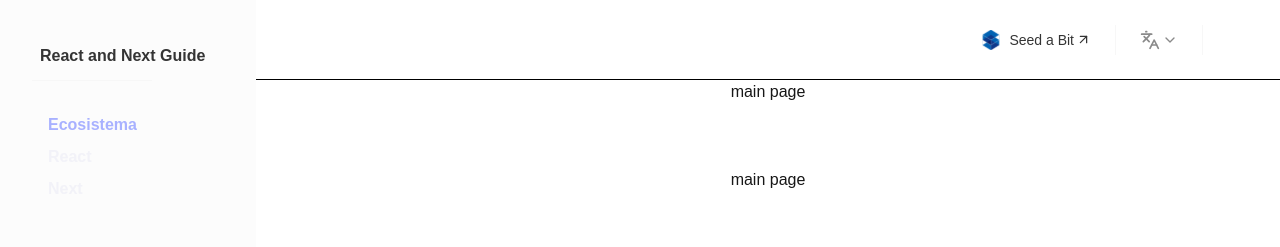
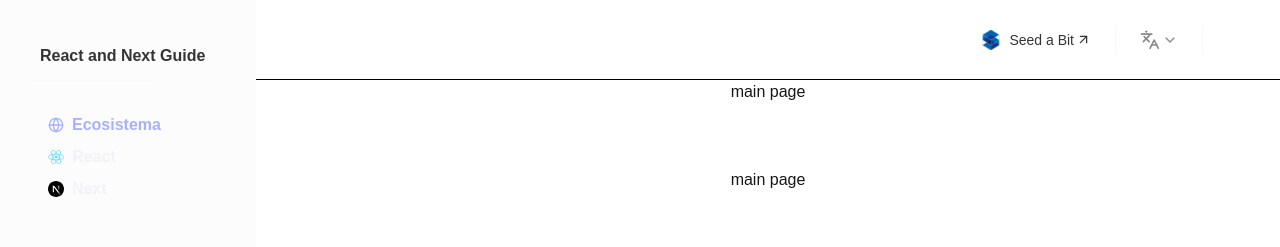
Before and after one commit to PepeuFBV/tech-guide, a Next.js app: page / in a window 1280 px wide. Shown: the top 247 px of the page. Built offline with nearby package versions, Linux system fonts and the light colour scheme.

Commit message:
feat(sidebar): added icons to sidebar

```diff
--- a/src/components/core/sidebar.tsx
+++ b/src/components/core/sidebar.tsx
@@ -3,6 +3,11 @@ import { Button } from '@/components/ui/button'
 import { SidebarButton } from '@/components/ui/sidebar-button'
 import { Divider } from '@/components/ui/divider'
 import Link from 'next/link'
+
+import { Ecosystem } from '@/components/ui/icons/ecosystem'
+import { ReactJS } from '@/components/ui/icons/reactjs'
+import { NextJS } from '@/components/ui/icons/nextjs'
+
 import { cn } from '@/utils/lib/tailwind-merge'
 
 interface SidebarProps {
@@ -27,13 +32,13 @@ const Sidebar: React.FC<SidebarProps> = ({ className }) => {
                     <Divider variant='horizontal' />
                 </div>
                 <div className='flex flex-col space-y-0'> {/* TODO: add subsections to each button */}
-                    <SidebarButton href='/'>
+                    <SidebarButton href='/' logo={<Ecosystem />}>
                         Ecosistema
                     </SidebarButton>
-                    <SidebarButton href='/react'>
+                    <SidebarButton href='/react' logo={<ReactJS />}>
                         React
                     </SidebarButton>
-                    <SidebarButton href='/next'>
+                    <SidebarButton href='/next' logo={<NextJS />}>
                         Next
                     </SidebarButton>
                 </div>
--- /dev/null
+++ b/src/components/ui/icons/ecosystem.tsx
@@ -0,0 +1,13 @@
+import React from 'react'
+
+const Ecosystem = () => {
+    return (
+        <svg xmlns="http://www.w3.org/2000/svg" width="100%" height="100%" viewBox="0 0 24 24" fill="none" stroke="currentColor" strokeWidth="2" strokeLinecap="round" strokeLinejoin="round" className="lucide lucide-globe" preserveAspectRatio="xMidYMid meet">
+            <circle cx="12" cy="12" r="10" />
+            <path d="M12 2a14.5 14.5 0 0 0 0 20 14.5 14.5 0 0 0 0-20" />
+            <path d="M2 12h20" />
+        </svg>
+    )
+}
+
+export { Ecosystem }
--- a/src/components/ui/icons/nextjs.tsx
+++ b/src/components/ui/icons/nextjs.tsx
@@ -1,6 +1,6 @@
 const NextJS = () => {
     return (
-        <svg width="100" height="100" viewBox="0 0 100 100" fill="none" xmlns="http://www.w3.org/2000/svg">
+        <svg width="100%" height="100%" viewBox="0 0 100 100" fill="none" xmlns="http://www.w3.org/2000/svg" preserveAspectRatio="xMidYMid meet">
             <g id="nextjs2" clipPath="url(#clip0_790_10145)">
                 <path id="Vector" d="M50 100C77.6 100 100 77.6 100 50C100 22.4 77.6 0 50 0C22.4 0 0 22.4 0 50C0 77.6 22.4 100 50 100Z" fill="black" />
                 <path id="Vector_2" d="M83.1 87.5L38.4 30H30V70H36.7V38.5L77.7 91.5C79.6 90.3 81.4 89 83.1 87.5Z" fill="url(#paint0_linear_790_10145)" />
@@ -20,7 +20,6 @@ const NextJS = () => {
                 </clipPath>
             </defs>
         </svg>
-
     )
 }
 
--- a/src/components/ui/icons/reactjs.tsx
+++ b/src/components/ui/icons/reactjs.tsx
@@ -1,6 +1,6 @@
 const ReactJS = () => {
     return (
-        <svg width="101" height="100" viewBox="0 0 101 100" fill="none" xmlns="http://www.w3.org/2000/svg">
+        <svg width="100%" height="100%" viewBox="0 0 101 100" fill="none" xmlns="http://www.w3.org/2000/svg" preserveAspectRatio="xMidYMid meet">
             <g id="reactjs">
                 <g id="reactjs_2">
                     <path id="Vector" d="M50.3067 58.8168C55.1757 58.8168 59.1229 54.8697 59.1229 50.0006C59.1229 45.1315 55.1757 41.1844 50.3067 41.1844C45.4376 41.1844 41.4904 45.1315 41.4904 50.0006C41.4904 54.8697 45.4376 58.8168 50.3067 58.8168Z" fill="#61DAFB" />
--- a/src/components/ui/sidebar-button.tsx
+++ b/src/components/ui/sidebar-button.tsx
@@ -8,10 +8,11 @@ import { cn } from '@/utils/lib/tailwind-merge'
 
 interface SidebarButtonProps {
     href: string
+    logo?: React.ReactNode
     children: React.ReactNode
     className?: string
 }
-const SidebarButton: React.FC<SidebarButtonProps> = ({ href, children, className }) => {
+const SidebarButton: React.FC<SidebarButtonProps> = ({ href, logo, children, className }) => {
     const pathname = usePathname()
     const isActive = pathname === href
 
@@ -22,6 +23,7 @@ const SidebarButton: React.FC<SidebarButtonProps> = ({ href, children, className
                 size='sidebar'
                 className={cn('text-base font-bold', className, isActive ? 'text-sidebar-button-active' : 'text-sidebar-button')}
             >
+                {logo}
                 {children}
             </Button>
         </Link>
```
